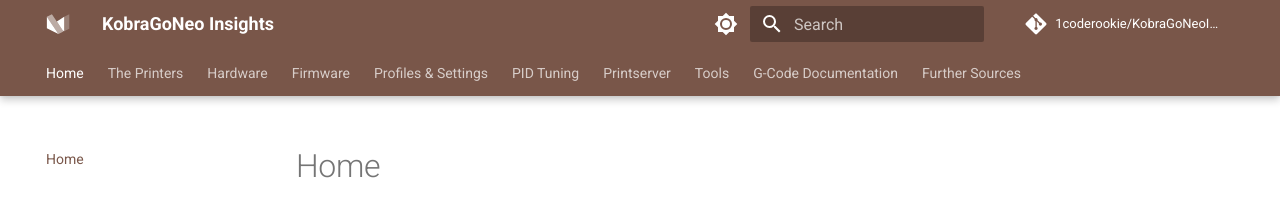
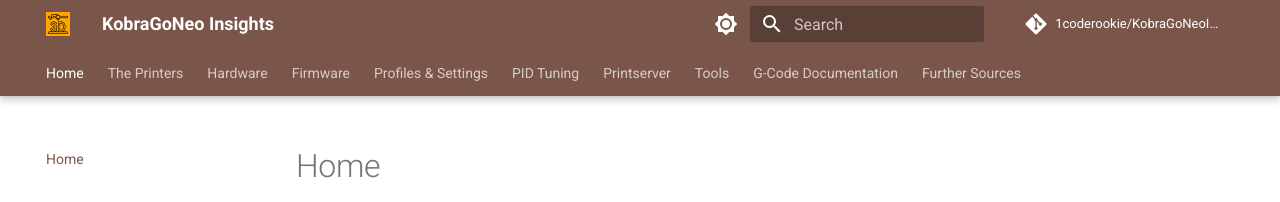
Before and after one commit to 1coderookie/KobraGoNeoInsights, an MkDocs documentation site: the page built from docs/index.md, in a window 1280 px wide. Shown: the top 202 px of the page. Built offline with MkDocs 1.6.1 and Material for MkDocs 9.7.7, drawn with Linux system fonts in a browser that asks for light colours; comment, search, counter and statistics services are not loaded.

Commit message:
Update mkdocs.yml

```diff
--- a/mkdocs.yml
+++ b/mkdocs.yml
@@ -13,6 +13,8 @@
 
 # Configuration
 theme:
+  logo: assets/favicon.png
+  favicon: assets/favicon.png
   name: material
   features:
     # - announce.dismiss
```
